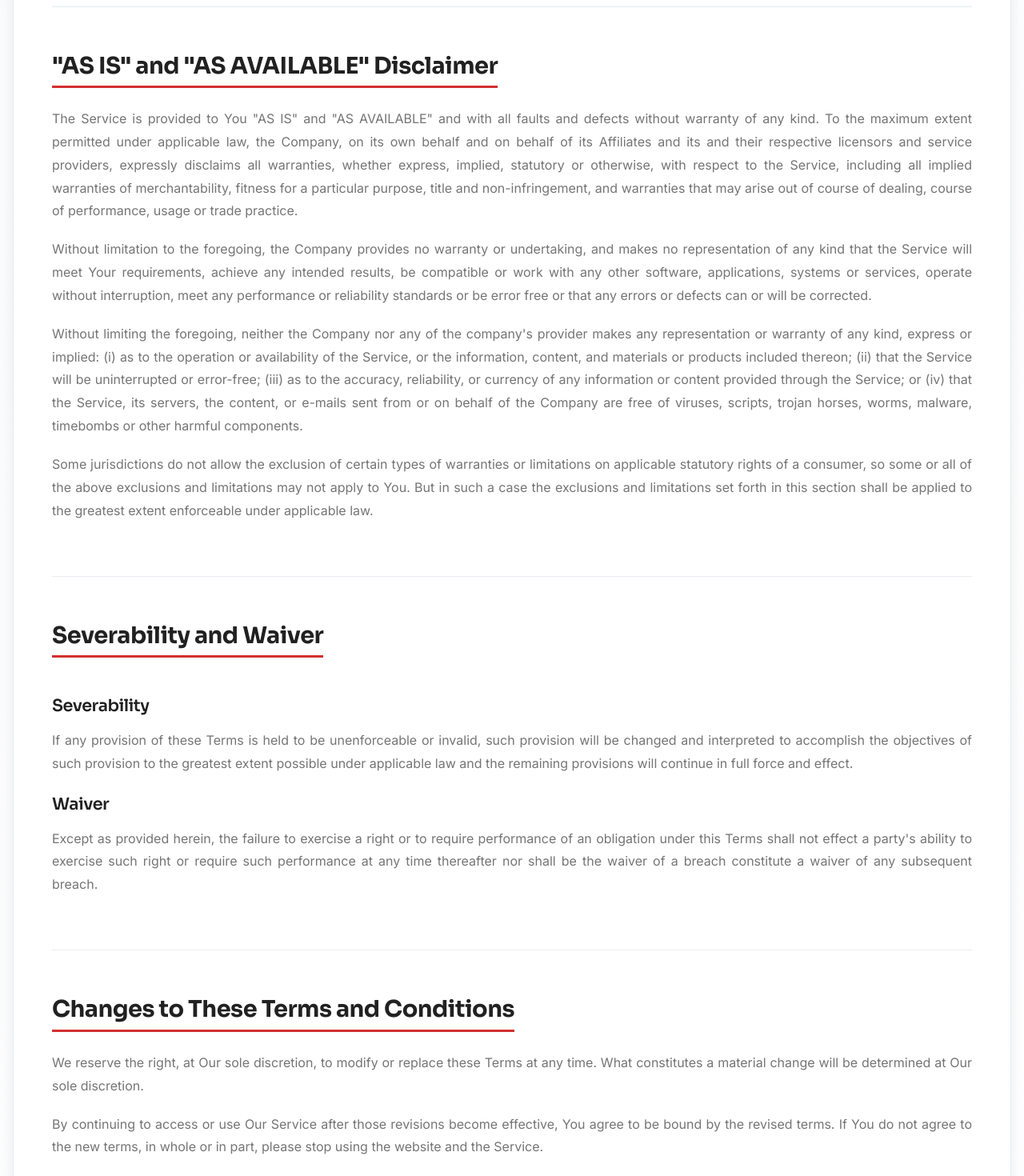
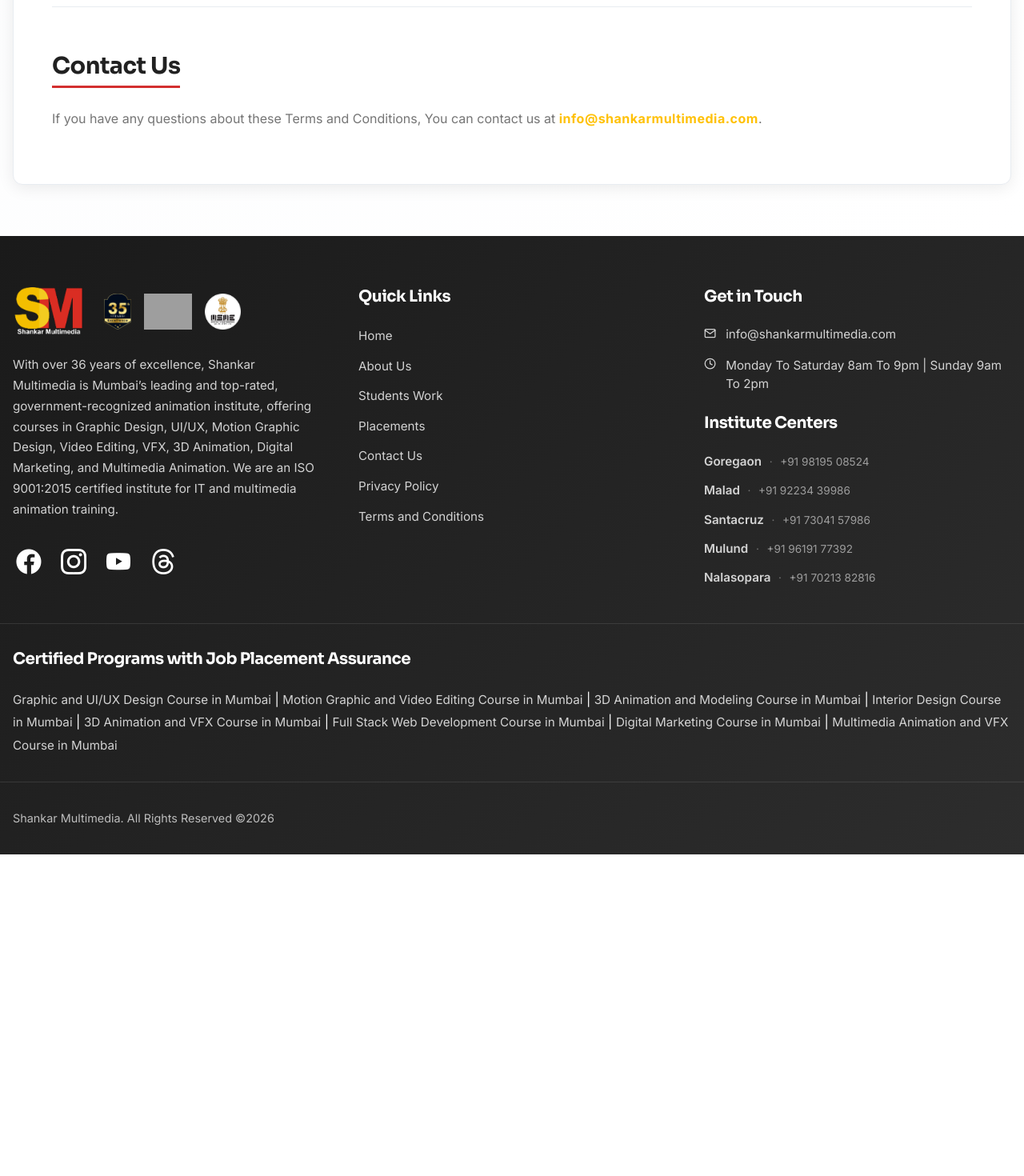
Before and after one commit to ShashankSingh614/SM, a React (Create React App) app: page /terms-conditions in a window 1280 px wide. Shown: the part 5440-6910 px from the top of the page at 80% size. After the commit the page ends 6508 px from the top, so only its background shows below. Built offline with nearby package versions, Linux system fonts and the light colour scheme; grey boxes are pictures that could not be loaded; a web font is replaced by a local one.

Commit message:
updated terms & conditions section

```diff
--- a/src/pages/TermsConditionsPage/TermsConditionsPage.jsx
+++ b/src/pages/TermsConditionsPage/TermsConditionsPage.jsx
@@ -179,50 +179,6 @@
             </p>
           </section>
 
-
-          {/* "AS IS" and "AS AVAILABLE" Disclaimer */}
-          <section className={styles.section}>
-            <h2>"AS IS" and "AS AVAILABLE" Disclaimer</h2>
-            <p>
-              The Service is provided to You "AS IS" and "AS AVAILABLE" and with all faults and defects without warranty of any kind. To the maximum extent permitted under applicable law, the Company, on its own behalf and on behalf of its Affiliates and its and their respective licensors and service providers, expressly disclaims all warranties, whether express, implied, statutory or otherwise, with respect to the Service, including all implied warranties of merchantability, fitness for a particular purpose, title and non-infringement, and warranties that may arise out of course of dealing, course of performance, usage or trade practice.
-            </p>
-            <p>
-              Without limitation to the foregoing, the Company provides no warranty or undertaking, and makes no representation of any kind that the Service will meet Your requirements, achieve any intended results, be compatible or work with any other software, applications, systems or services, operate without interruption, meet any performance or reliability standards or be error free or that any errors or defects can or will be corrected.
-            </p>
-            <p>
-              Without limiting the foregoing, neither the Company nor any of the company's provider makes any representation or warranty of any kind, express or implied: (i) as to the operation or availability of the Service, or the information, content, and materials or products included thereon; (ii) that the Service will be uninterrupted or error-free; (iii) as to the accuracy, reliability, or currency of any information or content provided through the Service; or (iv) that the Service, its servers, the content, or e-mails sent from or on behalf of the Company are free of viruses, scripts, trojan horses, worms, malware, timebombs or other harmful components.
-            </p>
-            <p>
-              Some jurisdictions do not allow the exclusion of certain types of warranties or limitations on applicable statutory rights of a consumer, so some or all of the above exclusions and limitations may not apply to You. But in such a case the exclusions and limitations set forth in this section shall be applied to the greatest extent enforceable under applicable law.
-            </p>
-          </section>
-
-          {/* Severability and Waiver */}
-          <section className={styles.section}>
-            <h2>Severability and Waiver</h2>
-
-            <h3>Severability</h3>
-            <p>
-              If any provision of these Terms is held to be unenforceable or invalid, such provision will be changed and interpreted to accomplish the objectives of such provision to the greatest extent possible under applicable law and the remaining provisions will continue in full force and effect.
-            </p>
-
-            <h3>Waiver</h3>
-            <p>
-              Except as provided herein, the failure to exercise a right or to require performance of an obligation under this Terms shall not effect a party's ability to exercise such right or require such performance at any time thereafter nor shall be the waiver of a breach constitute a waiver of any subsequent breach.
-            </p>
-          </section>
-
-          {/* Changes to Terms */}
-          <section className={styles.section}>
-            <h2>Changes to These Terms and Conditions</h2>
-            <p>
-              We reserve the right, at Our sole discretion, to modify or replace these Terms at any time. What constitutes a material change will be determined at Our sole discretion.
-            </p>
-            <p>
-              By continuing to access or use Our Service after those revisions become effective, You agree to be bound by the revised terms. If You do not agree to the new terms, in whole or in part, please stop using the website and the Service.
-            </p>
-          </section>
-
           {/* Contact Us */}
           <section className={styles.section}>
             <h2>Contact Us</h2>
```
